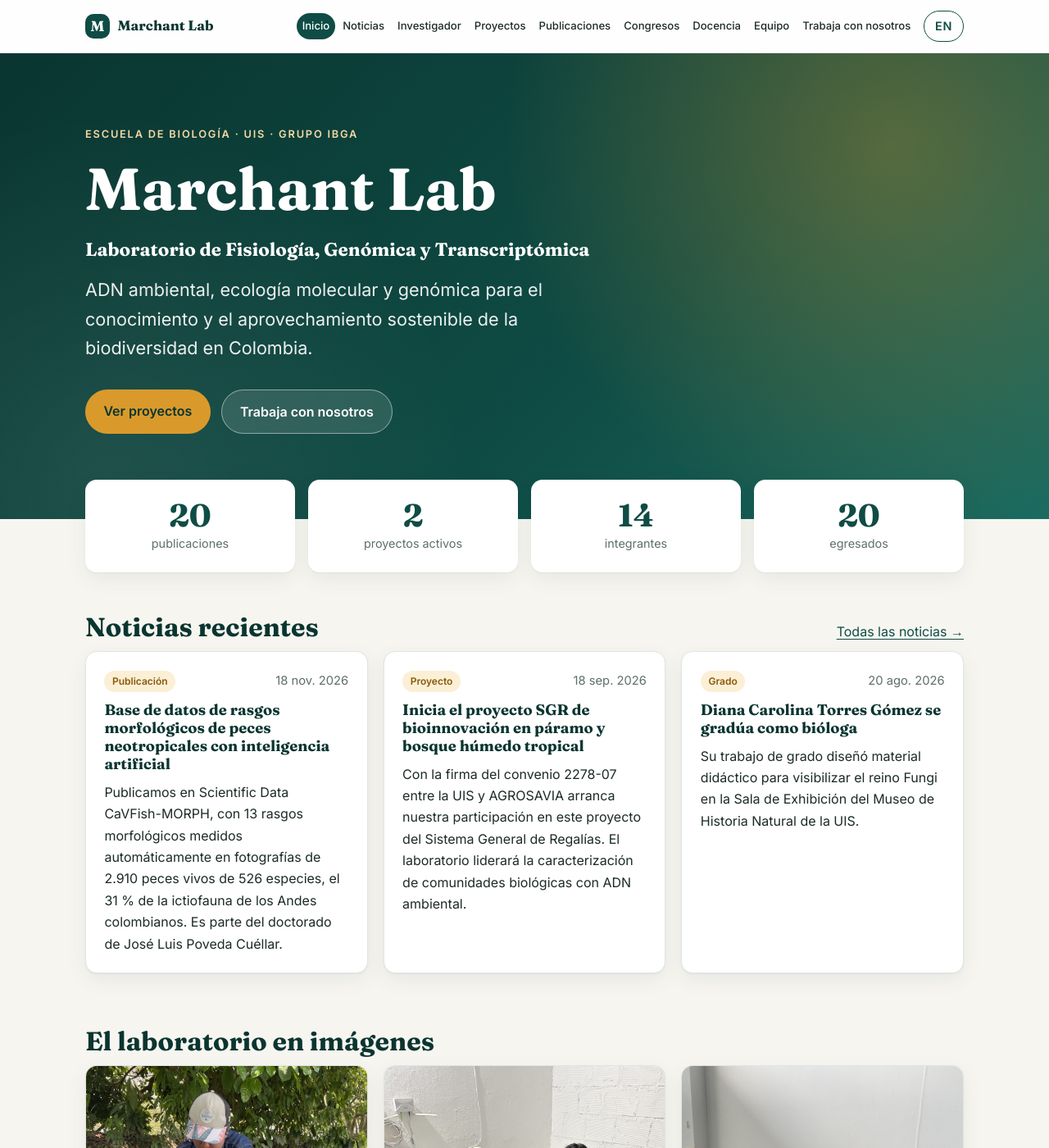
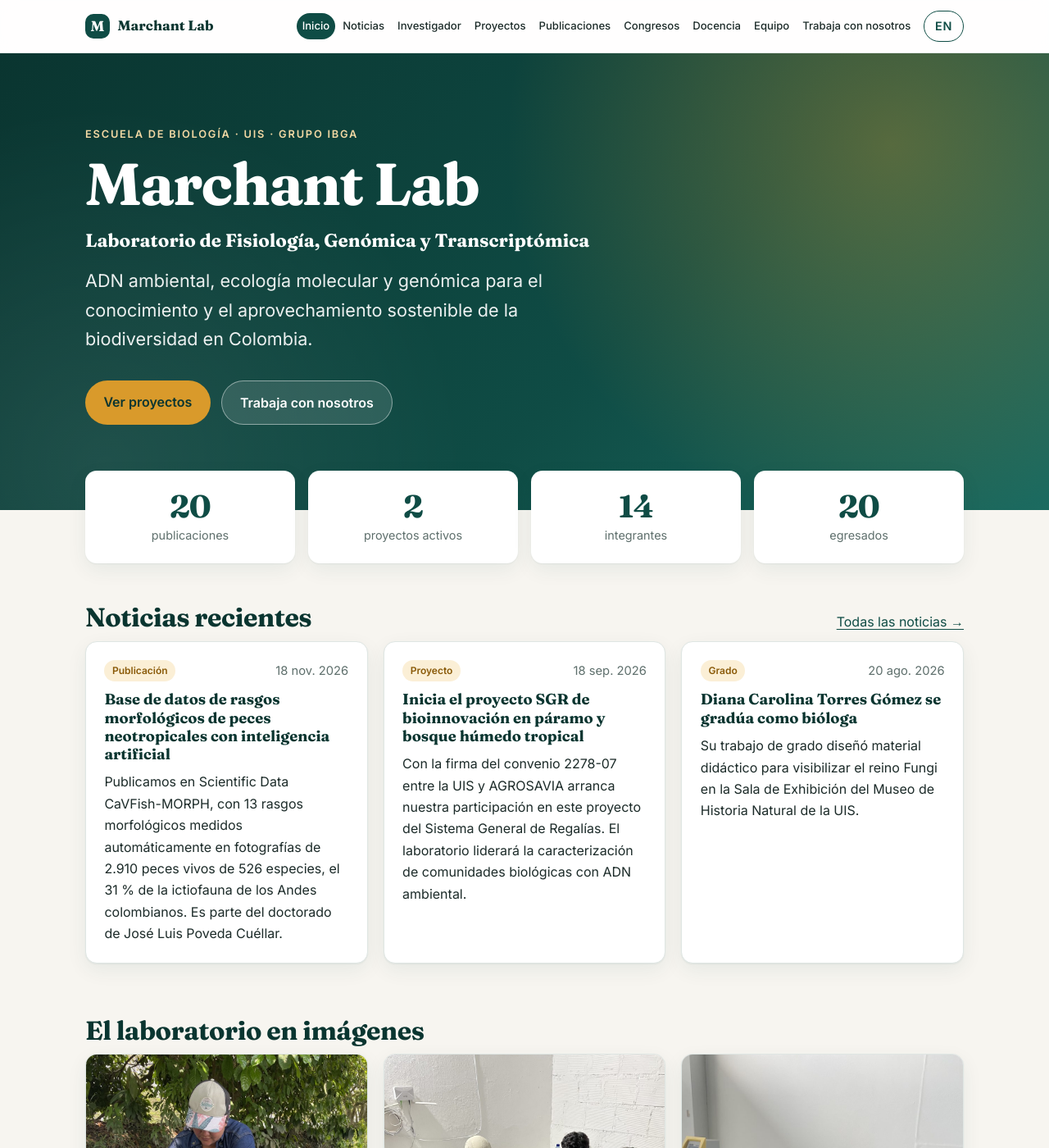
Before and after one commit to Marchant-Lab/marchant-lab-web, a Jekyll site: the page built from index.html, in a window 1280 px wide and 1400 px high. Shown: the whole window at 82% size. Built offline with Jekyll 4.4.1, drawn with Linux system fonts in a browser that asks for light colours.

Commit message:
diseño: afina interletrado de títulos, respuesta al presionar y respeta preferencias de accesibilidad del sistema
Co-Authored-By: Claude Opus 5.5 <noreply@anthropic.com>

```diff
--- a/assets/style.css
+++ b/assets/style.css
@@ -201,3 +201,19 @@ details p { margin-top: .6rem; }
 .galeria a { display: block; overflow: hidden; }
 .galeria a:hover img { transform: scale(1.04); }
 .galeria figcaption { padding: .7rem 1rem; font-size: .9rem; color: var(--gris); }
+
+/* Afinado tipográfico e interacción (ideas de la skill apple-design, adaptadas a un sitio de contenido) */
+/* Interletrado según tamaño: negativo en títulos grandes, neutro en el cuerpo */
+.heroe h1, .cabecera h1 { letter-spacing: -.025em; line-height: 1.05; }
+h2 { letter-spacing: -.015em; line-height: 1.15; }
+.cifras strong { letter-spacing: -.02em; }
+/* Respuesta inmediata al presionar */
+.boton:active, nav a:active, .idioma:active { transform: scale(.97); transition-duration: .08s; }
+.tarjeta a:active { opacity: .7; }
+/* Accesibilidad: respetar las preferencias del sistema */
+@media (prefers-reduced-motion: reduce) {
+  *, *::before, *::after { transition-duration: .01ms !important; animation-duration: .01ms !important; scroll-behavior: auto !important; }
+  .tarjeta:hover, .boton:hover, .galeria a:hover img { transform: none; }
+}
+@media (prefers-reduced-transparency: reduce) { .barra { background: #fff; backdrop-filter: none; } }
+@media (prefers-contrast: more) { .barra { background: #fff; backdrop-filter: none; border-bottom-color: var(--verde-oscuro); } .nota, .tipo { color: var(--tinta); } }
```
